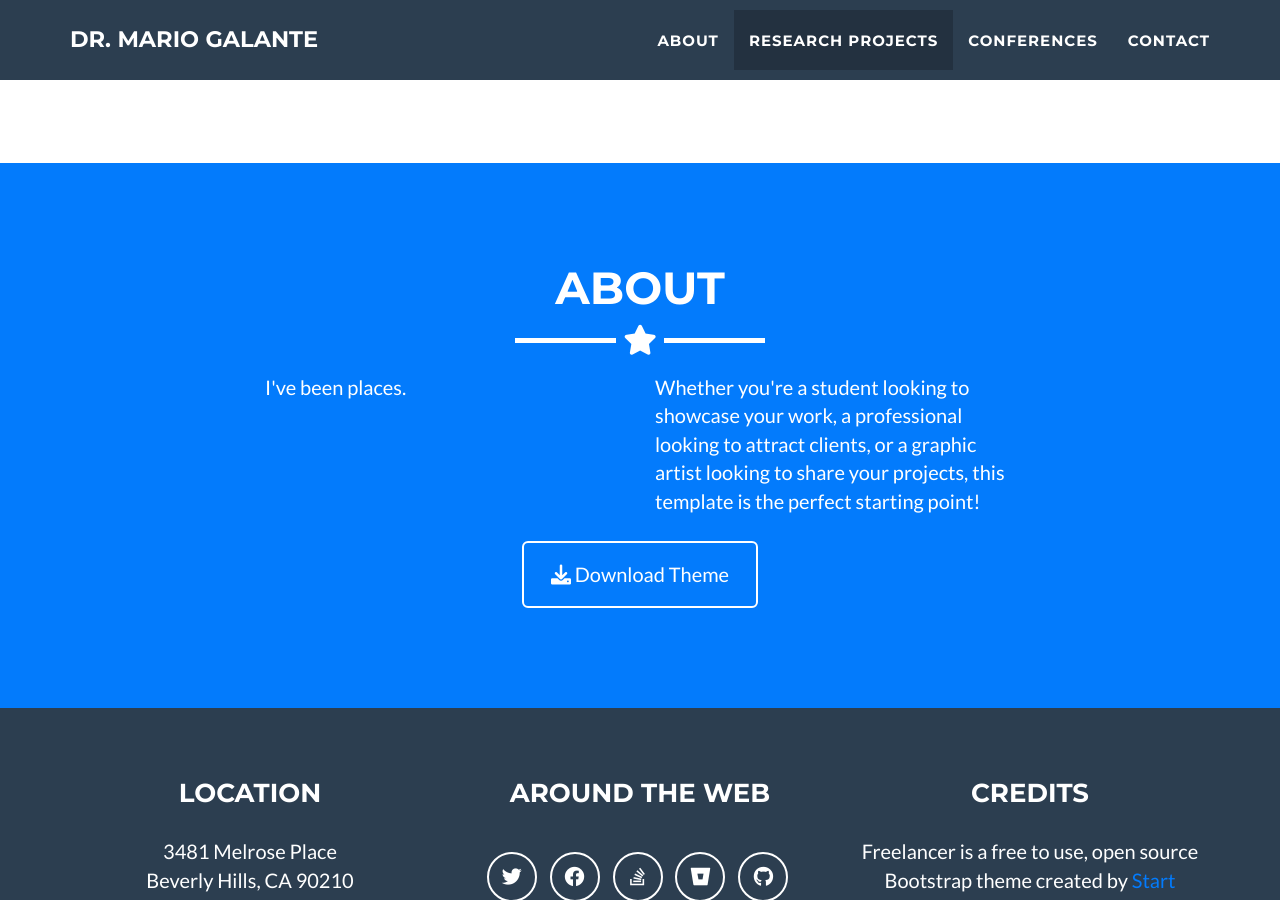
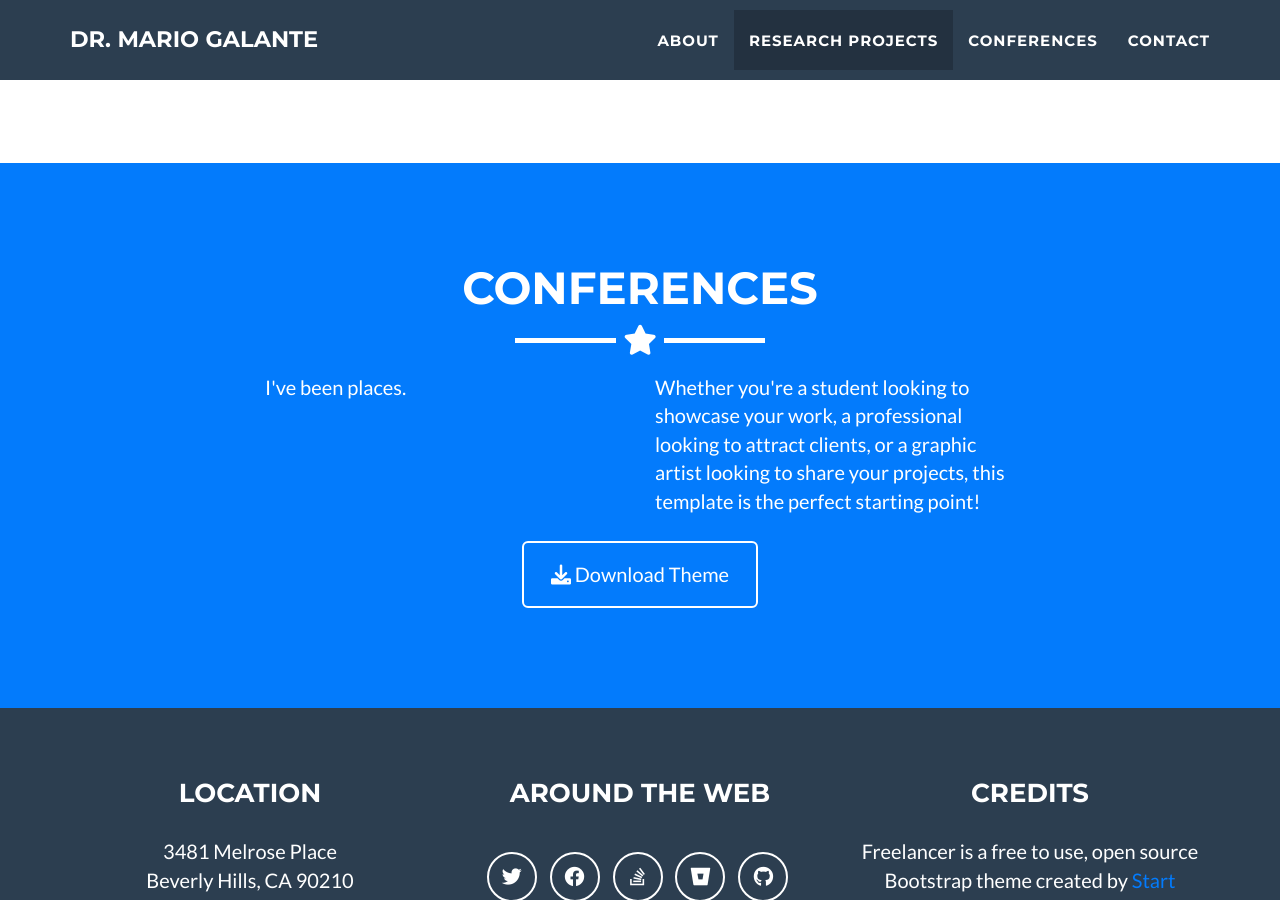
Before and after one commit to galante-mario/galante-mario.github.io, a Jekyll site: the page built from _posts/2014-07-18-project-1.markdown, in a window 1280 px wide and 900 px high, scrolled down 2053 px. Built offline with Jekyll 4.4.1, drawn with Linux system fonts in a browser that asks for light colours.

Commit message:
Update conferences.html

```diff
--- a/_includes/conferences.html
+++ b/_includes/conferences.html
@@ -3,7 +3,7 @@
   <div class="container">
     <div class="row">
       <div class="col-lg-12 text-center">
-        <h2>About</h2>
+        <h2>Conferences</h2>
         <hr class="star-light">
       </div>
     </div>
```
